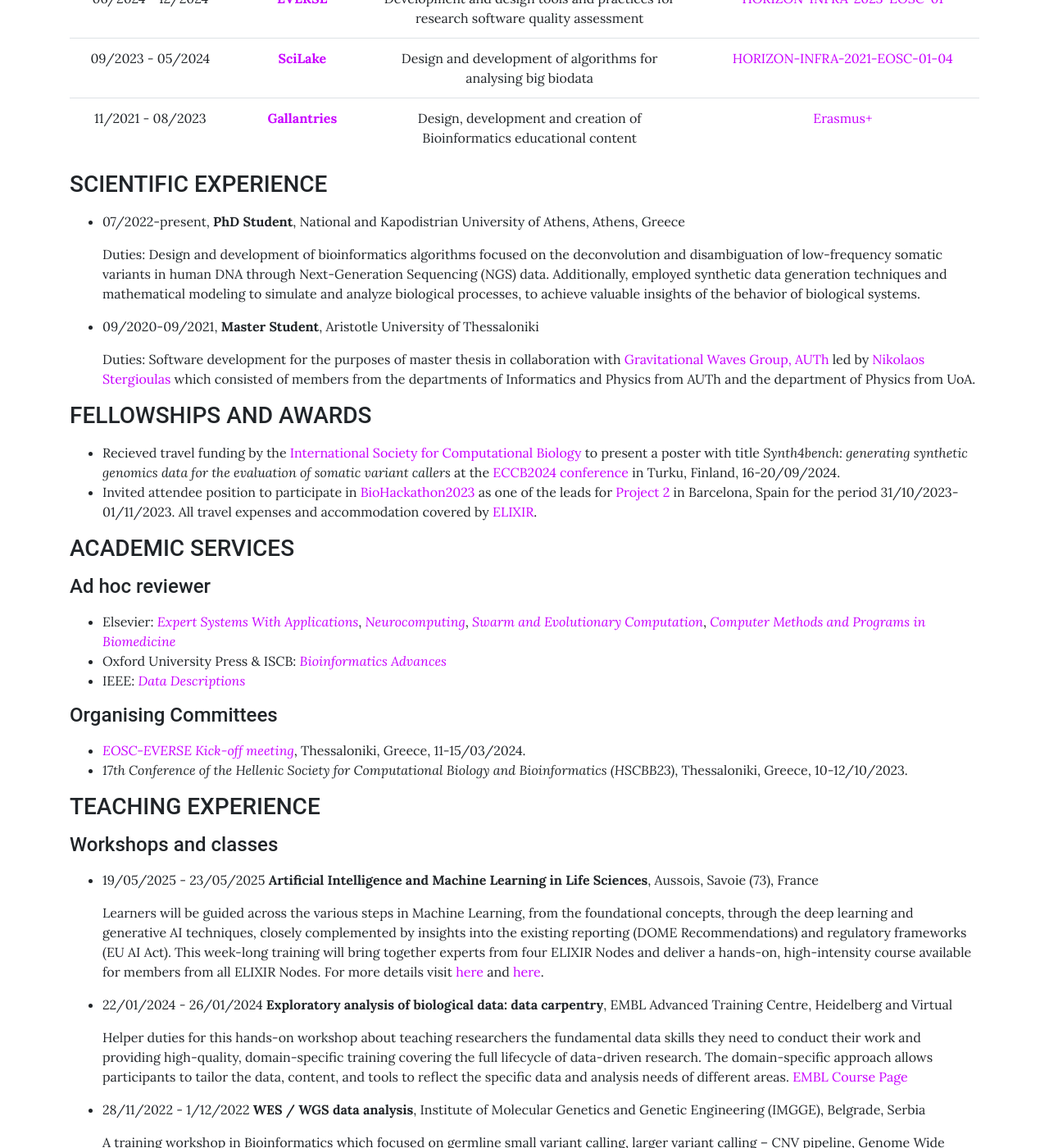
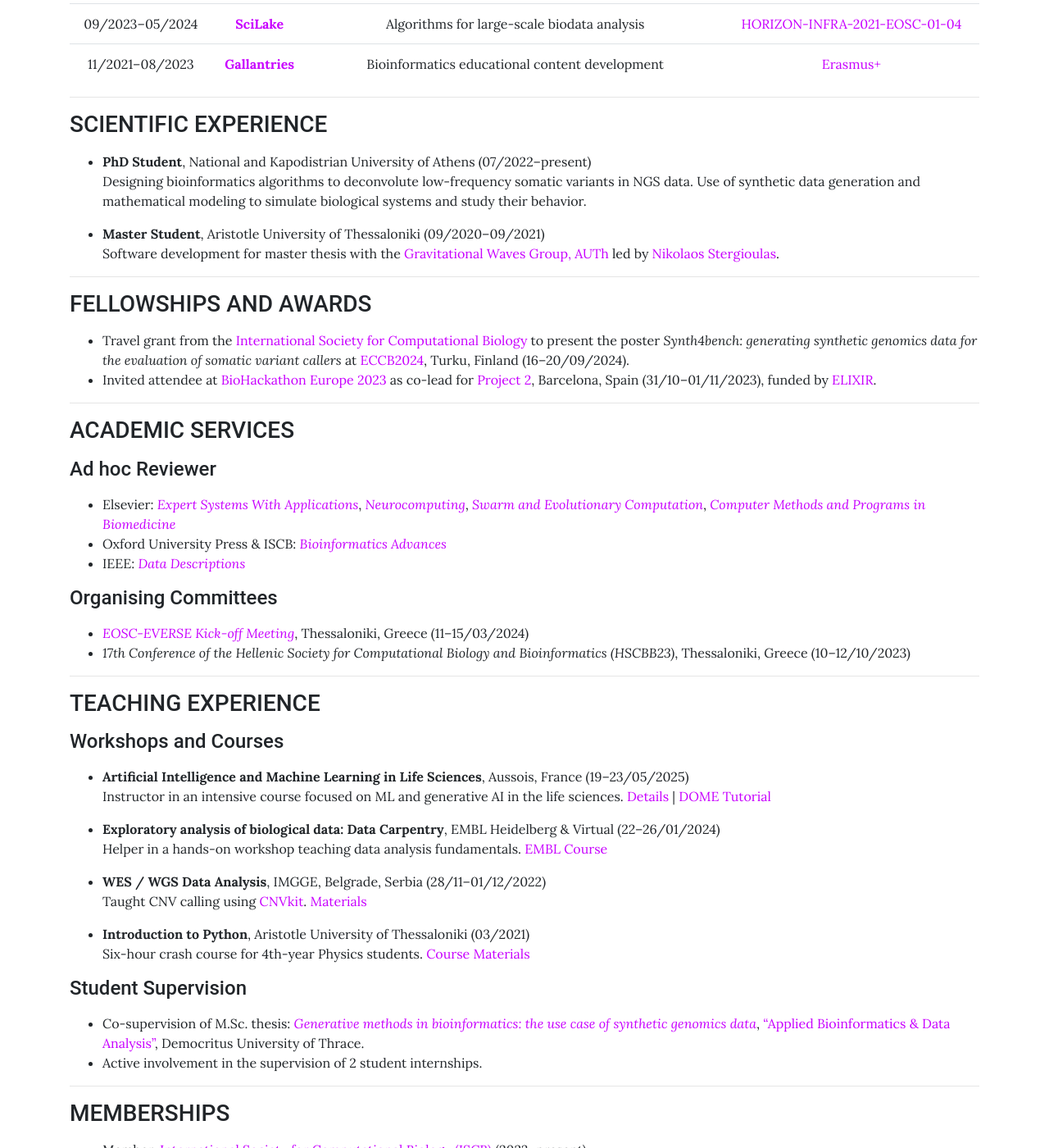
Before and after one commit to sfragkoul/sfragkoul.github.io, a Jekyll site: the page built from pages/CV.md, in a window 1280 px wide and 1400 px high, scrolled down 1053 px. Shown: the whole window at 82% size. Built offline with Jekyll 4.4.1, drawn with Linux system fonts in a browser that asks for light colours; some of the changed text lies outside the part shown.

Commit message:
Update CV.md

```diff
--- a/pages/CV.md
+++ b/pages/CV.md
@@ -8,103 +8,97 @@
 ### EDUCATION
 <p style="margin-bottom:15px"></p>
 
-- 06/2022-present,    **Ph.D. in Biology**, Biology Department, National and Kapodistrian University of Athens<br>
-  Thesis: *“Design and development of bioinformatics tools for the effective and systematic distinction between true (biological) and artificial somatic variants in pathological conditions, focusing on low frequency variants”*<br>
-  Supervision by [Andreas Agathangelidis](https://scholar.google.com/citations?user=IhoRB4AAAAAJ&hl=en)
+- **Ph.D. in Biology**, National and Kapodistrian University of Athens, Athens, Greece (06/2022–present)
+  Thesis: *“Design and development of bioinformatics tools for the effective and systematic distinction between true (biological) and artificial somatic variants in pathological conditions, focusing on low-frequency variants”*
+  Supervisor: [Andreas Agathangelidis](https://scholar.google.com/citations?user=IhoRB4AAAAAJ&hl=en)
 
-- 09/2019-09/2021,    **M.Sc. in Digital Media and Computational Intelligence**, Informatics Department, Aristotle University of Thessaloniki<br>
-  Grade: 9.20/10 (Excellent)<br>
-  Thesis: *"Applications of Deep Learning on gravitational waves"* in collaboration with [Gravitational Waves Group, AUTh](https://niksterg.github.io/gw-group/)<br>
-  Supervision by [Anastasios Tefas](https://scholar.google.com/citations?user=4stOS3YAAAAJ&hl=en)
+- **M.Sc. in Digital Media and Computational Intelligence**, Aristotle University of Thessaloniki (09/2019–09/2021)
+  Grade: 9.20/10 (Excellent)
+  Thesis: *"Applications of Deep Learning on gravitational waves"* (with the [Gravitational Waves Group, AUTh](https://niksterg.github.io/gw-group/))
+  Supervisor: [Anastasios Tefas](https://scholar.google.com/citations?user=4stOS3YAAAAJ&hl=en)
 
-- 10/2010-04/2019,    **B.Sc. in Physics**, Physics Department, Aristotle University of Thessaloniki<br>
-  Grade: 6.64/10 (Very Good)<br>
-  Thesis: *"Study of the merging of a neutron star with a black hole and the role of the equation of state"*<br>
-  Supervision by [Charalampos Moustakidis](https://scholar.google.com/citations?user=7qdKh78AAAAJ&hl=en)
+- **B.Sc. in Physics**, Aristotle University of Thessaloniki (10/2010–04/2019)
+  Grade: 6.64/10 (Very Good)
+  Thesis: *"Study of the merging of a neutron star with a black hole and the role of the equation of state"*
+  Supervisor: [Charalampos Moustakidis](https://scholar.google.com/citations?user=7qdKh78AAAAJ&hl=en)
 
+---
 
 ### EMPLOYMENT
 <p style="margin-bottom:15px"></p>
 
-- 11/2021-present,  **Research Associate** in the [Bioinformatics Lab](https://biodataanalysisgroup.github.io/) of [INAB](https://inab.certh.gr/) at [CERTH](https://www.certh.gr/root.en.aspx), Thessaloniki, Greece, supervisor: [Fotis Psomopoulos](https://scholar.google.gr/citations?user=Fp0LAqsAAAAJ&hl=en)
+- **Research Associate**, [Bioinformatics Lab](https://biodataanalysisgroup.github.io/), [INAB](https://inab.certh.gr/) at [CERTH](https://www.certh.gr/root.en.aspx), Thessaloniki, Greece (11/2021–present)
+  Supervisor: [Fotis Psomopoulos](https://scholar.google.gr/citations?user=Fp0LAqsAAAAJ&hl=en)
+  Duties: Bioinformatics software development and ML applications, participation in the [ELIXIR ML FG](https://elixir-europe.org/focus-groups/machine-learning), involvement in student supervision and teaching, EU proposal writing, and participation in European-funded projects.
 
-   Duties: Bioinformatics software development and ML applications, participation in the [ELIXIR ML FG](https://elixir-europe.org/focus-groups/machine-learning), involvement in student supervision, teaching and active involvement in the writing process of EU proposals,  implementation, organization and involvement in European Funded projects.
+#### Participation in Funded Projects
 
-**Participation in Funded Projects**
+| Duration | Project | Description | Funder |
+|:--------:|:-------:|:-----------:|:------:|
+| 01/2025–present | [**SYNTHIA**](https://www.ihi-synthia.eu/) | ML methods for generating and evaluating synthetic data | [HORIZON-JU-IHI-2023-05](https://ec.europa.eu/info/funding-tenders/opportunities/portal/screen/myarea/project/101172872/program/43108390/details) |
+| 06/2024–12/2024 | [**EVERSE**](https://everse.software/) | Tools and practices for research software quality assessment | [HORIZON-INFRA-2023-EOSC-01](https://ec.europa.eu/info/funding-tenders/opportunities/portal/screen/opportunities/topic-details/horizon-infra-2023-eosc-01-02) |
+| 09/2023–05/2024 | [**SciLake**](https://scilake.eu/) | Algorithms for large-scale biodata analysis | [HORIZON-INFRA-2021-EOSC-01-04](https://ec.europa.eu/info/funding-tenders/opportunities/portal/screen/opportunities/topic-details/horizon-infra-2021-eosc-01-04) |
+| 11/2021–08/2023 | [**Gallantries**](https://gallantries.github.io/) | Bioinformatics educational content development | [Erasmus+](https://ec.europa.eu/programmes/erasmus-plus/node_en) |
 
-| Duration  | Project  | Description   |  Funder |
-|:-:|:-:|:-:|:-:|
-| 01/2025 - present    &nbsp; &nbsp; &nbsp; |  [**SYNTHIA**](https://www.ihi-synthia.eu/) | Development of ML methods for <br/> generating and evaluating synthetic data  |  [HORIZON-JU-IHI-2023-05](https://ec.europa.eu/info/funding-tenders/opportunities/portal/screen/myarea/project/101172872/program/43108390/details) |
-| 06/2024 - 12/2024    &nbsp; &nbsp; &nbsp; |  [**EVERSE**](https://everse.software/) | Development and design tools and practices for <br/> research software quality assessment  |  [HORIZON-INFRA-2023-EOSC-01](https://ec.europa.eu/info/funding-tenders/opportunities/portal/screen/opportunities/topic-details/horizon-infra-2023-eosc-01-02) |
-| 09/2023 - 05/2024 &nbsp; &nbsp; &nbsp; |  [**SciLake**](https://scilake.eu/) |  Design and development of algorithms for <br/> analysing big biodata |  [HORIZON-INFRA-2021-EOSC-01-04](https://ec.europa.eu/info/funding-tenders/opportunities/portal/screen/opportunities/topic-details/horizon-infra-2021-eosc-01-04) |
-|  11/2021 - 08/2023 &nbsp; &nbsp; &nbsp; |  [**Gallantries**](https://gallantries.github.io/) |  Design, development and creation of <br/> Bioinformatics educational content |  [Erasmus+](https://ec.europa.eu/programmes/erasmus-plus/node_en) |
-
+---
 
 ### SCIENTIFIC EXPERIENCE
 
-- 07/2022-present, 	**PhD Student**, National and Kapodistrian University of Athens, Athens, Greece
+- **PhD Student**, National and Kapodistrian University of Athens (07/2022–present)
+  Designing bioinformatics algorithms to deconvolute low-frequency somatic variants in NGS data. Use of synthetic data generation and mathematical modeling to simulate biological systems and study their behavior.
 
-   Duties: Design and development of bioinformatics algorithms focused on the deconvolution and disambiguation of low-frequency somatic variants in human DNA through Next-Generation Sequencing (NGS) data. Additionally, employed synthetic data generation techniques and mathematical modeling to simulate and analyze biological processes, to achieve valuable insights of the behavior of biological systems.
+- **Master Student**, Aristotle University of Thessaloniki (09/2020–09/2021)
+  Software development for master thesis with the [Gravitational Waves Group, AUTh](https://niksterg.github.io/gw-group/) led by [Nikolaos Stergioulas](https://scholar.google.gr/citations?user=AXlRP8EAAAAJ&hl=el).
 
-- 09/2020-09/2021, 	**Master Student**, Aristotle University of Thessaloniki
-
-   Duties: Software development for the purposes of master thesis in collaboration with [Gravitational Waves Group, AUTh](https://niksterg.github.io/gw-group/) led by [Nikolaos Stergioulas](https://scholar.google.gr/citations?user=AXlRP8EAAAAJ&hl=el) which consisted of members from the departments of Informatics and Physics from AUTh and the department of Physics from UoA.
-
-
+---
 
 ### FELLOWSHIPS AND AWARDS
 <p style="margin-bottom:15px"></p>
 
-- Recieved travel funding by the [International Society for Computational Biology](https://www.iscb.org/) to present a poster with title *Synth4bench: generating synthetic genomics data for the evaluation of somatic variant callers* at the [ECCB2024 conference](https://eccb2024.fi/) in Turku, Finland, 16-20/09/2024.
-- Invited attendee position to participate in [BioHackathon2023](https://biohackathon-europe.org/) as one of the leads for [Project 2](https://github.com/elixir-europe/biohackathon-projects-2023/tree/main/2) in Barcelona, Spain for the period 31/10/2023-01/11/2023. All travel expenses and accommodation covered by [ELIXIR](https://elixir-europe.org/).
+- Travel grant from the [International Society for Computational Biology](https://www.iscb.org/) to present the poster *Synth4bench: generating synthetic genomics data for the evaluation of somatic variant callers* at [ECCB2024](https://eccb2024.fi/), Turku, Finland (16–20/09/2024).
+- Invited attendee at [BioHackathon Europe 2023](https://biohackathon-europe.org/) as co-lead for [Project 2](https://github.com/elixir-europe/biohackathon-projects-2023/tree/main/2), Barcelona, Spain (31/10–01/11/2023), funded by [ELIXIR](https://elixir-europe.org/).
 
-
+---
 
 ### ACADEMIC SERVICES
 <p style="margin-bottom:15px"></p>
 
-#### Ad hoc reviewer
-  - Elsevier: [*Expert Systems With Applications*](https://www.sciencedirect.com/journal/expert-systems-with-applications), [*Neurocomputing*](https://www.sciencedirect.com/journal/neurocomputing), [*Swarm and Evolutionary Computation*](https://www.sciencedirect.com/journal/swarm-and-evolutionary-computation/about/aims-and-scope), [*Computer Methods and Programs in Biomedicine*](https://www.sciencedirect.com/journal/computer-methods-and-programs-in-biomedicine)
-  - Oxford University Press & ISCB: [*Bioinformatics Advances*](https://academic.oup.com/bioinformaticsadvances)
-  - IEEE: [*Data Descriptions*](https://www.ieee-data.org/)
-
-
+#### Ad hoc Reviewer
+- Elsevier: *[Expert Systems With Applications](https://www.sciencedirect.com/journal/expert-systems-with-applications)*, *[Neurocomputing](https://www.sciencedirect.com/journal/neurocomputing)*, *[Swarm and Evolutionary Computation](https://www.sciencedirect.com/journal/swarm-and-evolutionary-computation/about/aims-and-scope)*, *[Computer Methods and Programs in Biomedicine](https://www.sciencedirect.com/journal/computer-methods-and-programs-in-biomedicine)*
+- Oxford University Press & ISCB: *[Bioinformatics Advances](https://academic.oup.com/bioinformaticsadvances)*
+- IEEE: *[Data Descriptions](https://www.ieee-data.org/)*
 
 #### Organising Committees
-  - [*EOSC-EVERSE Kick-off meeting*](https://everse.software/), Thessaloniki, Greece, 11-15/03/2024.
-  - *17th Conference of the Hellenic Society for Computational Biology and Bioinformatics (HSCBB23)*, Thessaloniki, Greece, 10-12/10/2023.
+- [*EOSC-EVERSE Kick-off Meeting*](https://everse.software/), Thessaloniki, Greece (11–15/03/2024)
+- *17th Conference of the Hellenic Society for Computational Biology and Bioinformatics (HSCBB23)*, Thessaloniki, Greece (10–12/10/2023)
 
+---
 
 ### TEACHING EXPERIENCE
 <p style="margin-bottom:15px"></p>
 
-#### Workshops and classes
+#### Workshops and Courses
 
-- 19/05/2025 - 23/05/2025 	**Artificial Intelligence and Machine Learning in Life Sciences**, Aussois, Savoie (73), France
+- **Artificial Intelligence and Machine Learning in Life Sciences**, Aussois, France (19–23/05/2025)
+  Instructor in an intensive course focused on ML and generative AI in the life sciences. [Details](https://moodle.france-bioinformatique.fr/course/view.php?id=34) | [DOME Tutorial](https://training.galaxyproject.org/training-material/topics/statistics/tutorials/dome/tutorial.html)
 
-  Learners will be guided across the various steps in Machine Learning, from the foundational concepts, through the deep learning and generative AI techniques, closely complemented by insights into the existing reporting (DOME Recommendations) and regulatory frameworks (EU AI Act). This week-long training will bring together experts from four ELIXIR Nodes and deliver a hands-on, high-intensity course available for members from all ELIXIR Nodes. For more details visit [here](https://moodle.france-bioinformatique.fr/course/view.php?id=34) and [here](https://training.galaxyproject.org/training-material/topics/statistics/tutorials/dome/tutorial.html).
+- **Exploratory analysis of biological data: Data Carpentry**, EMBL Heidelberg & Virtual (22–26/01/2024)
+  Helper in a hands-on workshop teaching data analysis fundamentals. [EMBL Course](https://www.embl.org/about/info/course-and-conference-office/events/dtc24-01/#vf-tabs__section-speakers)
 
-- 22/01/2024 - 26/01/2024 	**Exploratory analysis of biological data: data carpentry**, EMBL Advanced Training Centre, Heidelberg and Virtual
+- **WES / WGS Data Analysis**, IMGGE, Belgrade, Serbia (28/11–01/12/2022)
+  Taught CNV calling using [CNVkit](https://cnvkit.readthedocs.io/en/stable/). [Materials](https://github.com/BiodataAnalysisGroup/IMGGE-WES-WGS-data-analysis-workshop)
 
-     Helper duties for this hands-on workshop about teaching researchers the fundamental data skills they need to conduct their work and providing high-quality, domain-specific training covering the full lifecycle of data-driven research. The domain-specific approach allows participants to tailor the data, content, and tools to reflect the specific data and analysis needs of different areas. [EMBL Course Page](https://www.embl.org/about/info/course-and-conference-office/events/dtc24-01/#vf-tabs__section-speakers)
-
-
-- 28/11/2022 - 1/12/2022 	**WES / WGS data analysis**, Institute of Molecular Genetics and Genetic Engineering (IMGGE), Belgrade, Serbia
-
-   A training workshop in Bioinformatics which focused on germline small variant calling, larger variant calling – CNV pipeline, Genome Wide Association Studies and Common Workflow Language and Docker. The pipeline which I taught was that of somatic copy number variation calling using the [CNVkit](https://cnvkit.readthedocs.io/en/stable/). [Course Materials](https://github.com/BiodataAnalysisGroup/IMGGE-WES-WGS-data-analysis-workshop)
-
-
-- 03/2021 	**Introduction to Python**, Aristotle University of Thessaloniki, Virtual Event
-
-   A crash course, taught voluntarily, which consisted of six teaching hours, for 4th year students, at the Physics Department, who attended *“Numerical Analysis”* taught by [Nikolaos Stergioulas](https://scholar.google.gr/citations?user=AXlRP8EAAAAJ&hl=el). [Course Materials](https://github.com/sfragkoul/Python_Intro)
+- **Introduction to Python**, Aristotle University of Thessaloniki (03/2021)
+  Six-hour crash course for 4th-year Physics students. [Course Materials](https://github.com/sfragkoul/Python_Intro)
 
 #### Student Supervision
 
-- Active involvement in the co-supervision of a **Master Thesis** titled [*Generative methods in bioinformatics: the use case of synthetic genomics data*](https://repo.lib.duth.gr/jspui/handle/123456789/19432), for the PostGraduate program ["Applied Bioinformatics & Data Analysis"](https://duth.gr/en/Education/PostGraduate-Studies/%ce%b5%cf%86%ce%b1%cf%81%ce%bc%ce%bf%cf%83%ce%bc%ce%b5%ce%bd%ce%b7-%ce%b2%ce%b9%ce%bf%cf%80%ce%bb%ce%b7%cf%81%ce%bf%cf%86%ce%bf%cf%81%ce%b9%ce%ba%ce%b7-%ce%ba%ce%b1%ce%b9-%ce%b1%ce%bd%ce%b1%ce%bb%cf%85%cf%83%ce%b7-%ce%b4%ce%b5%ce%b4%ce%bf%ce%bc%ce%b5%ce%bd%cf%89%ce%bd187-applied-bioinformatics-data-analysis) of Democritus University of Thrace.
+- Co-supervision of M.Sc. thesis: [*Generative methods in bioinformatics: the use case of synthetic genomics data*](https://repo.lib.duth.gr/jspui/handle/123456789/19432), ["Applied Bioinformatics & Data Analysis"](https://duth.gr/en/Education/PostGraduate-Studies/%ce%b5%cf%86%ce%b1%cf%81%ce%bc%ce%bf%cf%83%ce%bc%ce%b5%ce%bd%ce%b7-%ce%b2%ce%b9%ce%bf%cf%80%ce%bb%ce%b7%cf%81%ce%bf%cf%86%ce%bf%cf%81%ce%b9%ce%ba%ce%b7-%ce%ba%ce%b1%ce%b9-%ce%b1%ce%bd%ce%b1%ce%bb%cf%85%cf%83%ce%b7-%ce%b4%ce%b5%ce%b4%ce%bf%ce%bc%ce%b5%ce%bd%cf%89%ce%bd187-applied-bioinformatics-data-analysis), Democritus University of Thrace.
+- Active involvement in the supervision of 2 student internships.
 
-- Active involvement in the supervision of 2 student **Internships**.
+---
 
 ### MEMBERSHIPS
 <p style="margin-bottom:15px"></p>
 
-- 2023-present, Member, [International Society for Computational Biology (ISCB)](https://www.iscb.org/)
+- Member, [International Society for Computational Biology (ISCB)](https://www.iscb.org/) (2023–present)
```
